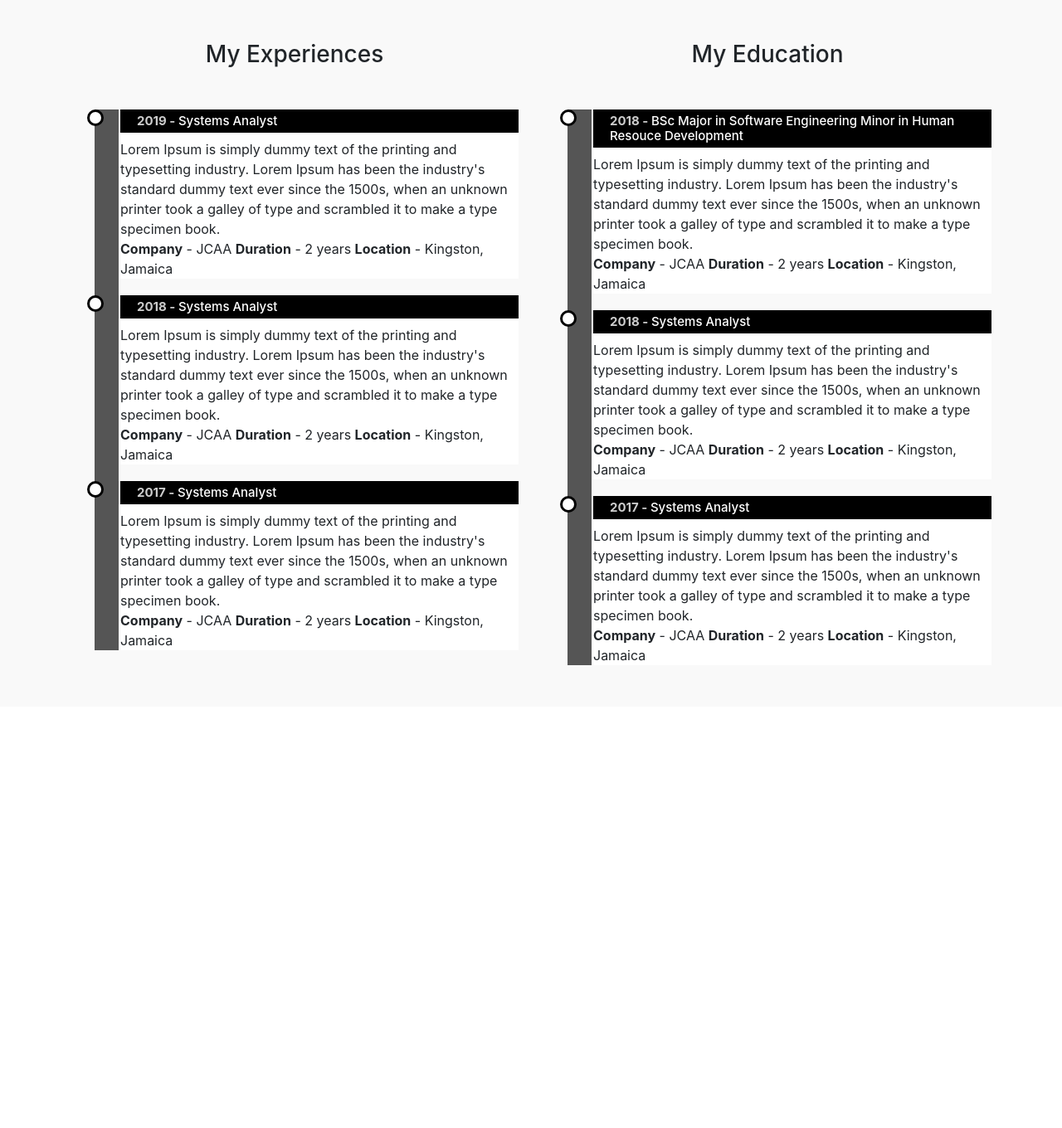
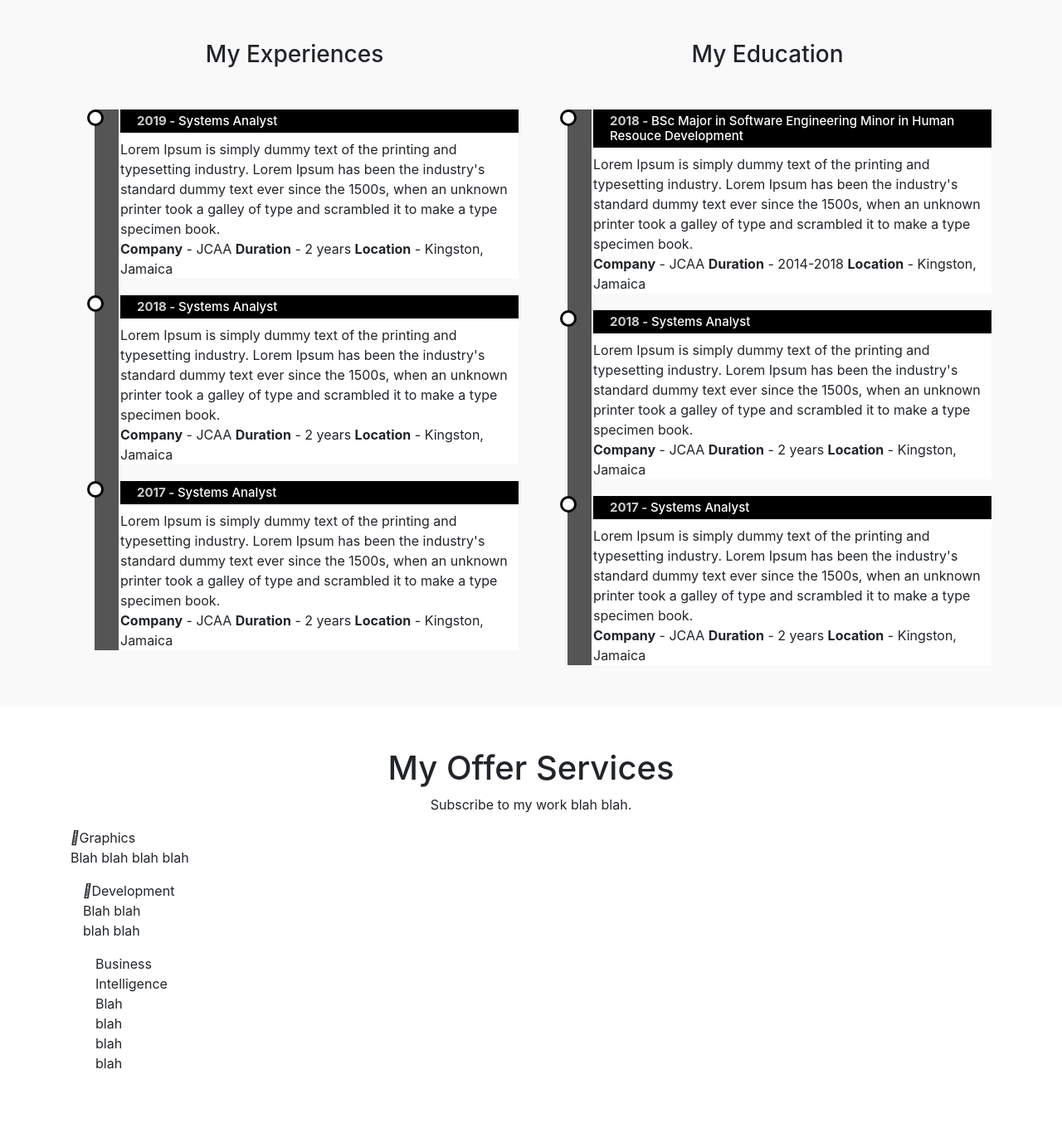
Before and after one commit to Dejah9/profile, a PHP site: page / in a window 1280 px wide. Shown: the part 1581-2941 px from the top of the page at 83% size. Before the commit the page ends 2383 px from the top, so only its background shows below. Run offline with PHP 8.4, Linux system fonts and the light colour scheme.

Commit message:
servies with icons added

```diff
--- a/index.php
+++ b/index.php
@@ -144,7 +144,7 @@
 						<p>
 							Lorem Ipsum is simply dummy text of the printing and typesetting industry. Lorem Ipsum has been the industry's standard dummy text ever since the 1500s, when an unknown printer took a galley of type and scrambled it to make a type specimen book.<br>
 							<b>Company</b> - JCAA
-							<b>Duration</b> - 2 years
+							<b>Duration</b> - 2014-2018
 							<b>Location</b> - Kingston, Jamaica
 						</p>
 					</li>
@@ -173,6 +173,35 @@
 		</div>
 	</div>
 </div>
+
+<!-- Services -->
+<div class="Services" id="Services">
+	<div class="container">
+		<h1 class="text-center">My Offer Services</h1>
+		<p class="text-center">Subscribe to my work blah blah.</p>
+
+		<div class="row">
+			<div class="col-md-4">
+				<div class="service-box">
+					<i class="fas fa-rocket"></i><span>Graphics</span>
+					<p>Blah blah blah blah</p>
+				</div>
+				<div class="col-md-4">
+
+				<div class="service-box">
+					<i class="fas fa-bolt"></i><span>Development</span>
+					<p>Blah blah blah blah</p>
+				</div>
+				<div class="col-md-4">
+
+				<div class="service-box">
+					<i class="fas fa-chart-pie"></i><span>Business Intelligence</span>
+					<p>Blah blah blah blah</p>
+				</div>
+			</div>
+		</div>
+	</div>
+</div>
  </section>
 
 
--- a/style.css
+++ b/style.css
@@ -190,3 +190,56 @@
 	height: 20px;
 	z-index: 1;
 }
+
+/*services*/
+
+.services{
+	padding-top: 50px;
+	padding-bottom: 50px;
+
+}
+
+.services h1{
+	margin-bottom: 15px:
+}
+
+.services-box{
+	background: #f9f9f9;
+	padding: 10px;
+	margin-top: 20px;
+	border-top-right-radius: 50px;
+	border-bottom-left-radius: 50px;
+
+}
+
+.services-box .fa{
+	margin: @ 10px;
+	font-size: 20px;
+}
+
+.services-box span{
+	margin: 3px;
+	font-size: 20px;
+	font-weight: bold;
+
+}
+
+.services-box p{
+	font-size: 15px;
+	margin-top: 20px;
+	color: #777;
+}
+
+.services-box:hover{
+	background: #000;
+	color: #fff;
+	border-top-right-radius: 0;
+	border-bottom-left-radius:0;
+	border-top-left-radius: 50px;
+	border-bottom-right-radius: 50px;
+	transition: 1s;
+}
+
+.services-box:hover p{
+	color: #fff;
+}
```
